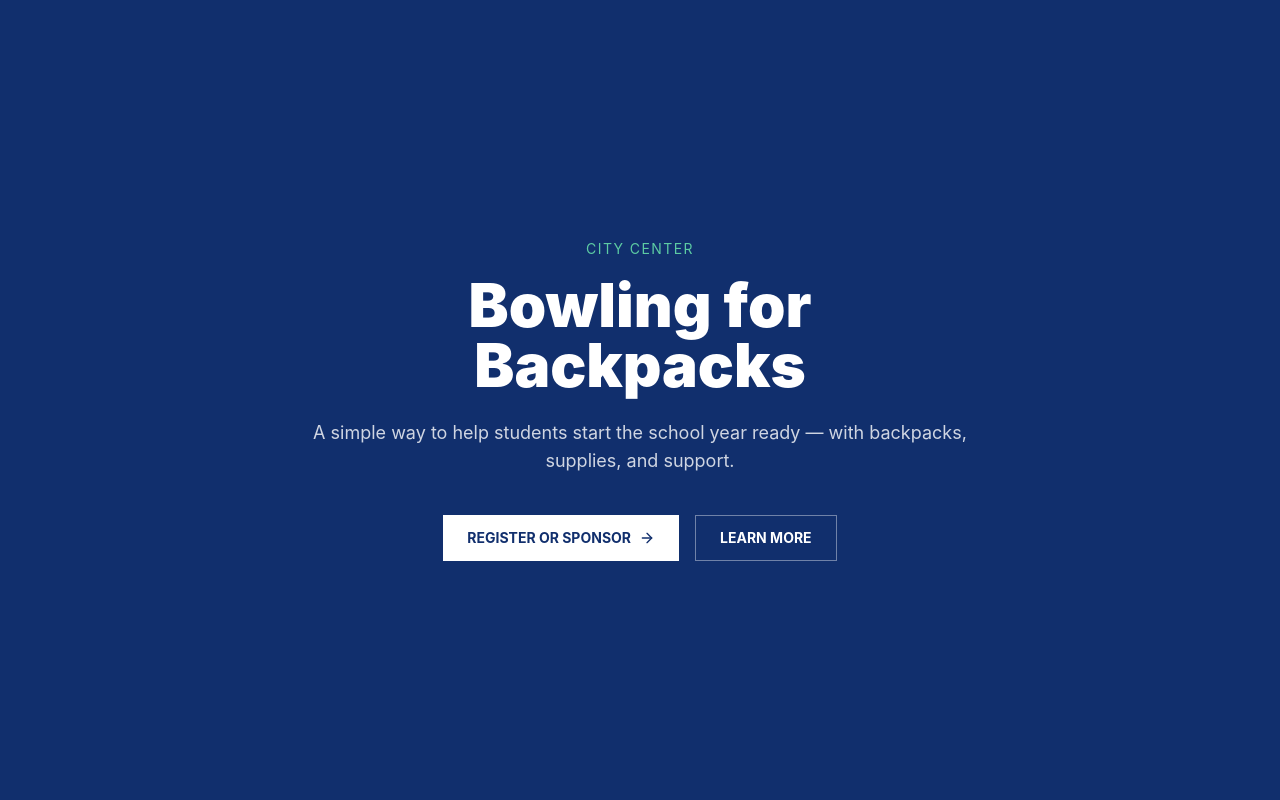
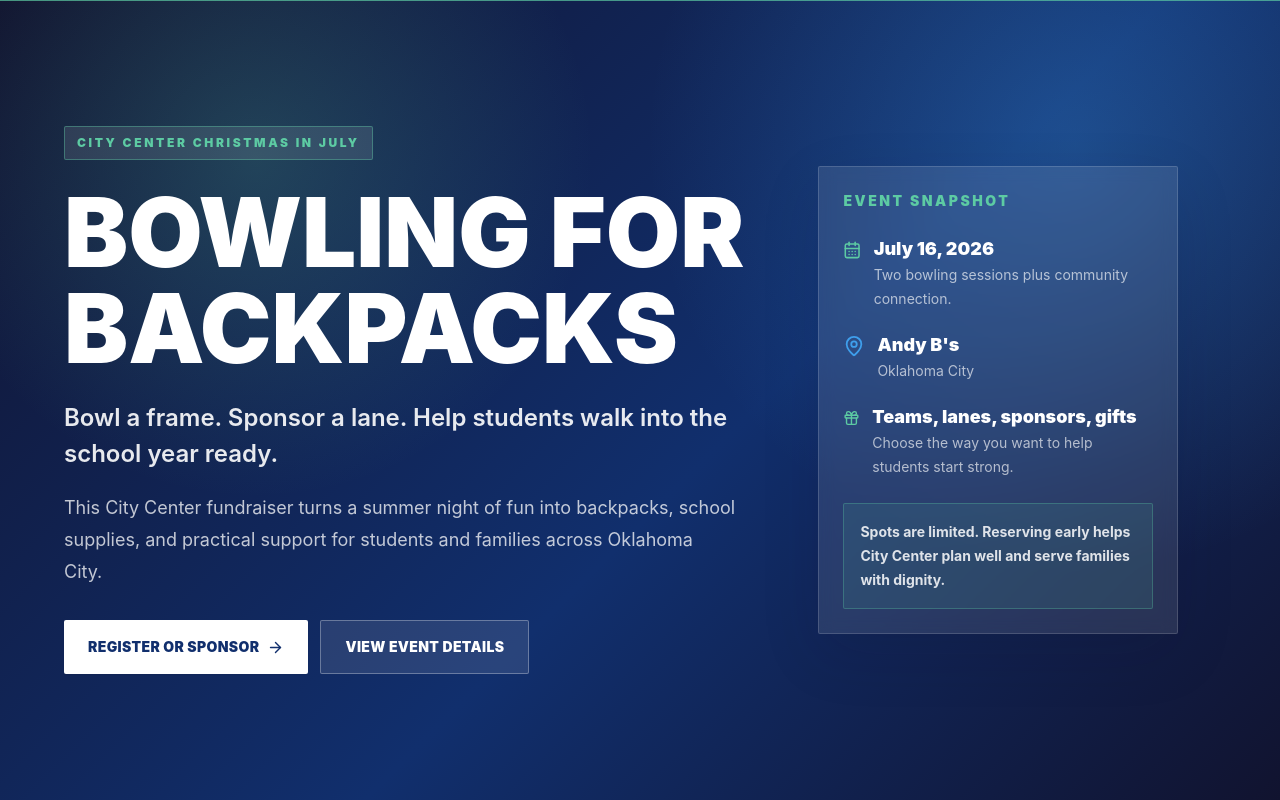
Before and after one commit to jed-voices/bowling-for-backpacks, a Next.js app: page / in a window 1280 px wide. Built offline with nearby package versions, Linux system fonts and the light colour scheme.

Commit message:
Refine splash page copy and visual hierarchy

```diff
--- a/app/page.tsx
+++ b/app/page.tsx
@@ -1,36 +1,81 @@
 import Link from "next/link";
-import { ArrowRight } from "lucide-react";
+import { ArrowRight, CalendarDays, Gift, MapPin } from "lucide-react";
 
 export default function SplashPage() {
   return (
-    <main className="min-h-screen flex items-center justify-center bg-bfb-navy text-white px-6">
-      <div className="max-w-2xl text-center">
-        <p className="uppercase text-sm tracking-widest text-bfb-green">City Center</p>
-        <h1 className="mt-4 text-4xl sm:text-6xl font-black leading-tight">
+    <main className="relative min-h-screen overflow-hidden bg-bfb-navy text-white">
+      <div className="absolute inset-0 bg-[radial-gradient(circle_at_20%_20%,rgba(93,203,163,0.22),transparent_28%),radial-gradient(circle_at_84%_18%,rgba(63,159,236,0.28),transparent_34%),linear-gradient(135deg,#11132F_0%,#112F6D_56%,#11132F_100%)]" />
+      <div className="absolute inset-x-0 top-0 h-px bg-bfb-green/70" />
+
+      <section className="relative flex min-h-screen items-center px-6 py-14">
+        <div className="mx-auto grid w-full max-w-6xl gap-10 lg:grid-cols-[minmax(0,0.95fr)_360px] lg:items-center">
+          <div>
+            <p className="inline-flex rounded-sm border border-bfb-green/40 bg-white/10 px-3 py-2 font-heading text-xs font-black uppercase tracking-[0.22em] text-bfb-green">
+              City Center Christmas in July
+            </p>
+            <h1 className="mt-6 max-w-4xl font-heading text-5xl font-black uppercase leading-[0.94] sm:text-7xl lg:text-8xl">
               Bowling for Backpacks
             </h1>
-        <p className="mt-6 text-lg text-white/80">
-          A simple way to help students start the school year ready — with backpacks,
-          supplies, and support.
+            <p className="mt-6 max-w-2xl text-xl font-semibold leading-8 text-white/90 sm:text-2xl sm:leading-9">
+              Bowl a frame. Sponsor a lane. Help students walk into the school year ready.
+            </p>
+            <p className="mt-5 max-w-2xl text-base leading-7 text-white/75 sm:text-lg sm:leading-8">
+              This City Center fundraiser turns a summer night of fun into backpacks,
+              school supplies, and practical support for students and families across Oklahoma City.
             </p>
 
-        <div className="mt-10 flex flex-col sm:flex-row gap-4 justify-center">
+            <div className="mt-8 flex flex-col gap-3 sm:flex-row">
               <Link
                 href="/bowling-for-backpacks#registration"
-            className="inline-flex items-center justify-center gap-2 bg-white text-bfb-navy px-6 py-3 font-bold uppercase text-sm"
+                className="inline-flex min-h-13 items-center justify-center gap-2 rounded-sm bg-white px-6 py-4 font-heading text-sm font-black uppercase tracking-wide text-bfb-navy shadow-sm transition hover:bg-bfb-green"
               >
                 Register or Sponsor
-            <ArrowRight size={16} />
+                <ArrowRight aria-hidden="true" size={17} />
               </Link>
-
               <Link
                 href="/bowling-for-backpacks"
-            className="inline-flex items-center justify-center gap-2 border border-white/40 px-6 py-3 font-bold uppercase text-sm"
+                className="inline-flex min-h-13 items-center justify-center rounded-sm border border-white/30 bg-white/10 px-6 py-4 font-heading text-sm font-black uppercase tracking-wide text-white transition hover:border-bfb-green hover:bg-white/20"
               >
-            Learn More
+                View Event Details
               </Link>
             </div>
           </div>
+
+          <aside className="rounded-sm border border-white/15 bg-white/10 p-6 shadow-soft backdrop-blur">
+            <p className="font-heading text-sm font-black uppercase tracking-[0.18em] text-bfb-green">
+              Event snapshot
+            </p>
+            <div className="mt-6 space-y-5">
+              <div className="flex gap-3">
+                <CalendarDays aria-hidden="true" className="mt-1 text-bfb-green" size={22} />
+                <div>
+                  <p className="font-heading text-lg font-black">July 16, 2026</p>
+                  <p className="text-sm leading-6 text-white/65">Two bowling sessions plus community connection.</p>
+                </div>
+              </div>
+              <div className="flex gap-3">
+                <MapPin aria-hidden="true" className="mt-1 text-bfb-blue" size={22} />
+                <div>
+                  <p className="font-heading text-lg font-black">Andy B&apos;s</p>
+                  <p className="text-sm leading-6 text-white/65">Oklahoma City</p>
+                </div>
+              </div>
+              <div className="flex gap-3">
+                <Gift aria-hidden="true" className="mt-1 text-bfb-green" size={22} />
+                <div>
+                  <p className="font-heading text-lg font-black">Teams, lanes, sponsors, gifts</p>
+                  <p className="text-sm leading-6 text-white/65">Choose the way you want to help students start strong.</p>
+                </div>
+              </div>
+            </div>
+            <div className="mt-6 rounded-sm border border-bfb-green/30 bg-bfb-green/10 p-4">
+              <p className="text-sm font-bold leading-6 text-white/85">
+                Spots are limited. Reserving early helps City Center plan well and serve families with dignity.
+              </p>
+            </div>
+          </aside>
+        </div>
+      </section>
     </main>
   );
 }
```
Lines whose indentation alone changed are shown as unchanged.
